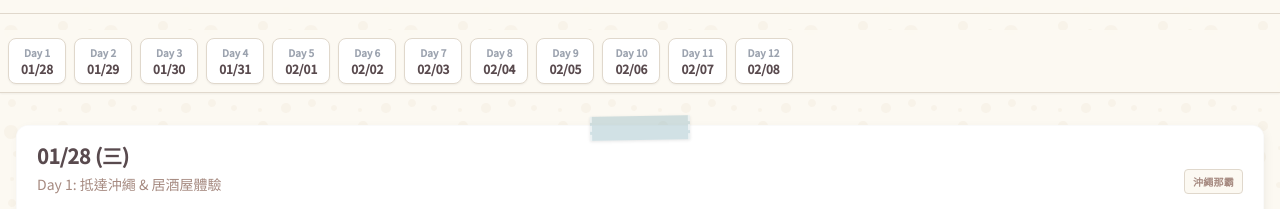
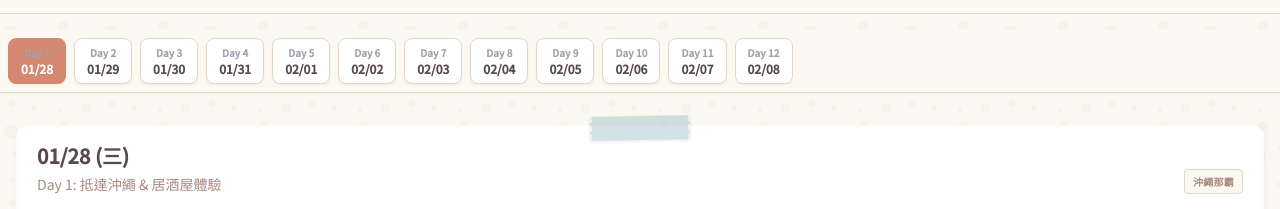
Before and after one commit to wtchenc/Japan2026, a plain HTML site: page index.html in a window 1280 px wide. Shown: the part 79-288 px from the top of the page. Drawn offline with nearby package versions, Linux system fonts and the light colour scheme; grey boxes are pictures that could not be loaded; a web font is replaced by a local one.

Commit message:
Update index.html

```diff
--- a/index.html
+++ b/index.html
@@ -1283,7 +1283,7 @@
                 // Extract simple date (e.g., "01/28")
                 const dateStr = day.date.split(' ')[0];
                 navHtml += `
-                    <button onclick="document.getElementById('day-${index}').scrollIntoView({behavior: 'smooth', block: 'center'})"
+                    <button id="nav-btn-${index}" onclick="document.getElementById('day-${index}').scrollIntoView({behavior: 'smooth', block: 'center'})"
                         class="flex-none px-3 py-1.5 rounded-lg border border-journal-line bg-white text-journal-ink text-xs font-bold shadow-sm whitespace-nowrap hover:bg-journal-accent hover:text-white transition">
                         <span class="block text-[10px] text-gray-400">Day ${index + 1}</span>
                         ${dateStr}
@@ -1364,6 +1364,45 @@
             });
             html += `</div>`;
             container.innerHTML = html;
+
+            // Initialize ScrollSpy
+            setTimeout(() => {
+                const observerOptions = {
+                    root: null,
+                    rootMargin: '-20% 0px -60% 0px',
+                    threshold: 0
+                };
+
+                const observer = new IntersectionObserver((entries) => {
+                    entries.forEach(entry => {
+                        if (entry.isIntersecting) {
+                            const dayIndex = entry.target.id.split('-')[1];
+                            updateActiveNav(dayIndex);
+                        }
+                    });
+                }, observerOptions);
+
+                tripData.forEach((_, index) => {
+                    const el = document.getElementById(`day-${index}`);
+                    if (el) observer.observe(el);
+                });
+            }, 0);
+        }
+
+        function updateActiveNav(activeIndex) {
+            tripData.forEach((_, index) => {
+                const btn = document.getElementById(`nav-btn-${index}`);
+                if (btn) {
+                    if (index == activeIndex) {
+                        btn.classList.remove('bg-white', 'text-journal-ink', 'border-journal-line');
+                        btn.classList.add('bg-journal-accent', 'text-white', 'border-journal-accent');
+                        btn.scrollIntoView({ behavior: 'smooth', block: 'nearest', inline: 'center' });
+                    } else {
+                        btn.classList.add('bg-white', 'text-journal-ink', 'border-journal-line');
+                        btn.classList.remove('bg-journal-accent', 'text-white', 'border-journal-accent');
+                    }
+                }
+            });
         }
 
         // --- Render: SHOPS (Shopping + Food) ---
@@ -1933,7 +1972,7 @@
                                         <span class="font-bold">¥19,980</span>
                                     </div>
                                 </div>
-                                <button onclick="openMap('ORIX Rent-a-Car Asahibashi Station West')" class="btn-hand mt-3 w-full py-2 bg-white rounded-lg border border-journal-line text-xs text-journal-brown hover:text-journal-accent transition">
+                                <button onclick="openMap('ORIX Rent-a-Car Naha Asahibashi Station West')" class="btn-hand mt-3 w-full py-2 bg-white rounded-lg border border-journal-line text-xs text-journal-brown hover:text-journal-accent transition">
                                     <i class="fa-solid fa-location-arrow mr-1.5"></i> 導航至旭橋站西店
                                 </button>
                             </div>
```
